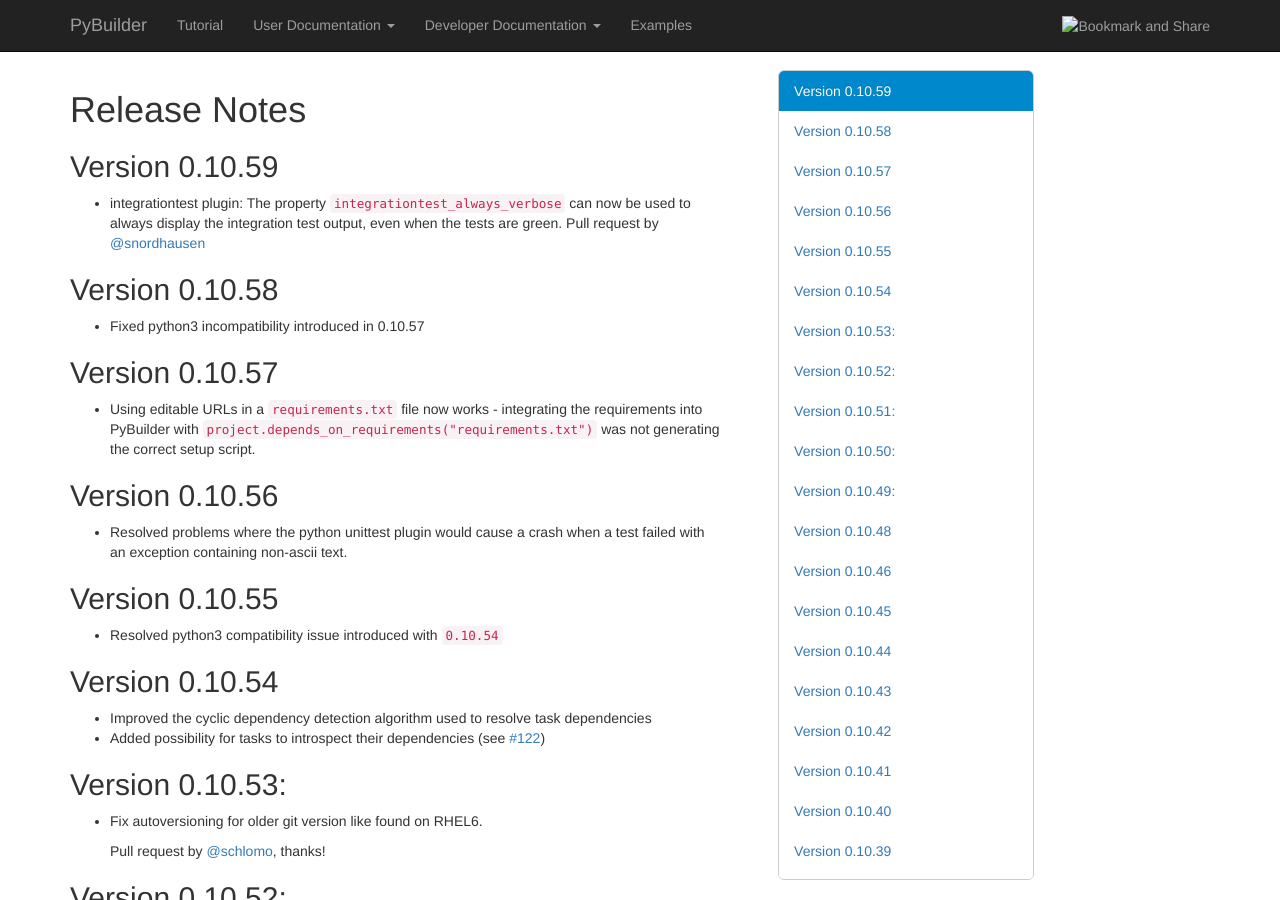
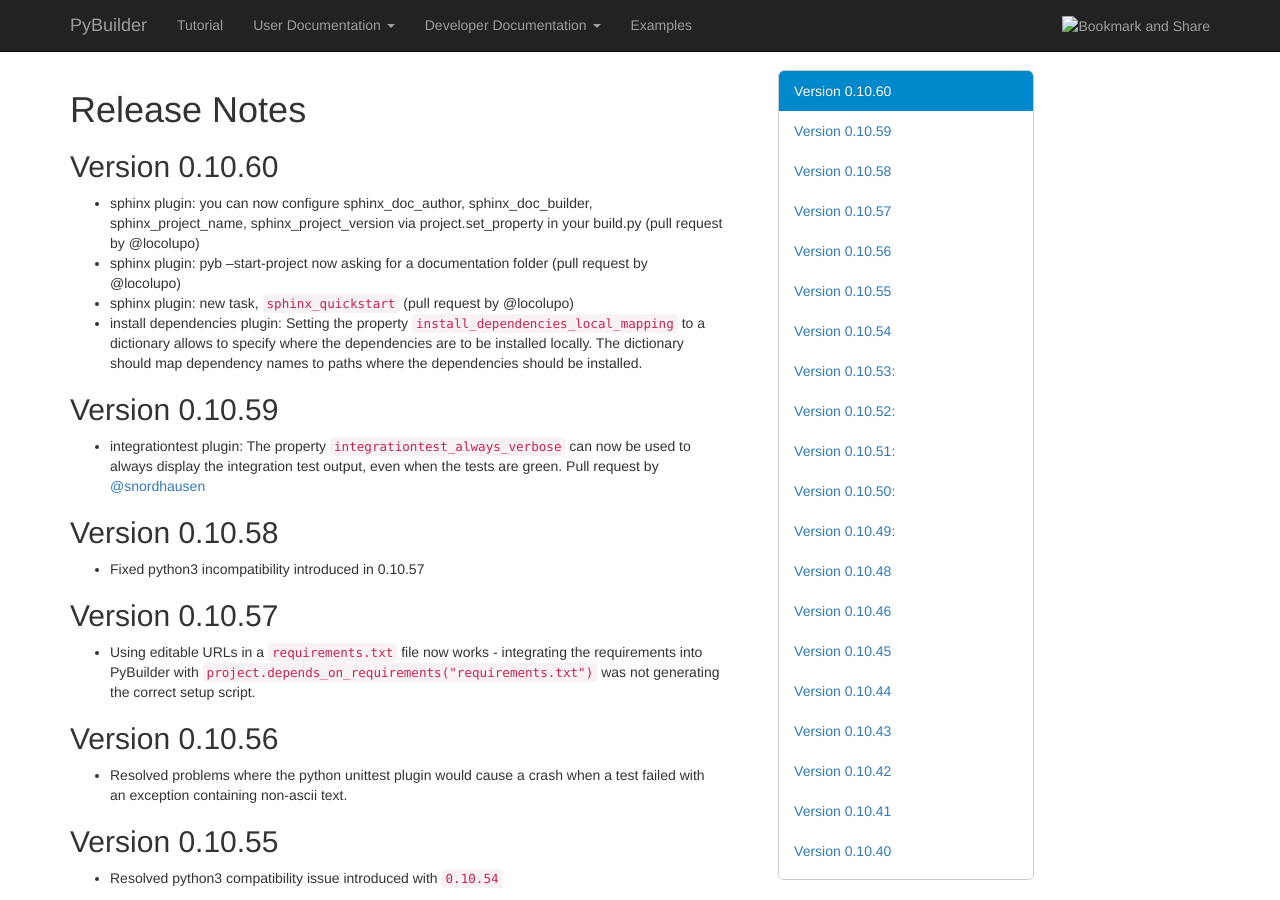
Before and after one commit to pybuilder/pybuilder.github.io, a Jekyll site: the page built from releasenotes/index.md, in a window 1280 px wide and 900 px high. Built offline with Jekyll 4.4.1, drawn with Linux system fonts in a browser that asks for light colours; nearby versions of some CDN libraries.

Commit message:
Update index.md

```diff
--- a/releasenotes/index.md
+++ b/releasenotes/index.md
@@ -4,6 +4,14 @@
 ---
 
 # Release Notes
+
+## Version 0.10.60
+* sphinx plugin:  you can now configure sphinx_doc_author, sphinx_doc_builder, sphinx_project_name, sphinx_project_version via project.set_property in your build.py (pull request by @locolupo)
+* sphinx plugin: pyb --start-project now asking for a documentation folder (pull request by @locolupo)
+* sphinx plugin: new task, `sphinx_quickstart` (pull request by @locolupo)
+* install dependencies plugin: Setting the property `install_dependencies_local_mapping` to a dictionary
+   allows to specify where the dependencies are to be installed locally.
+   The dictionary should map dependency names to paths where the dependencies should be installed.
 
 ## Version 0.10.59
 * integrationtest plugin: The property `integrationtest_always_verbose` can now be used to always display the integration test output, even when the tests are green. Pull request by [@snordhausen](https://github.com/snordhausen)
```
